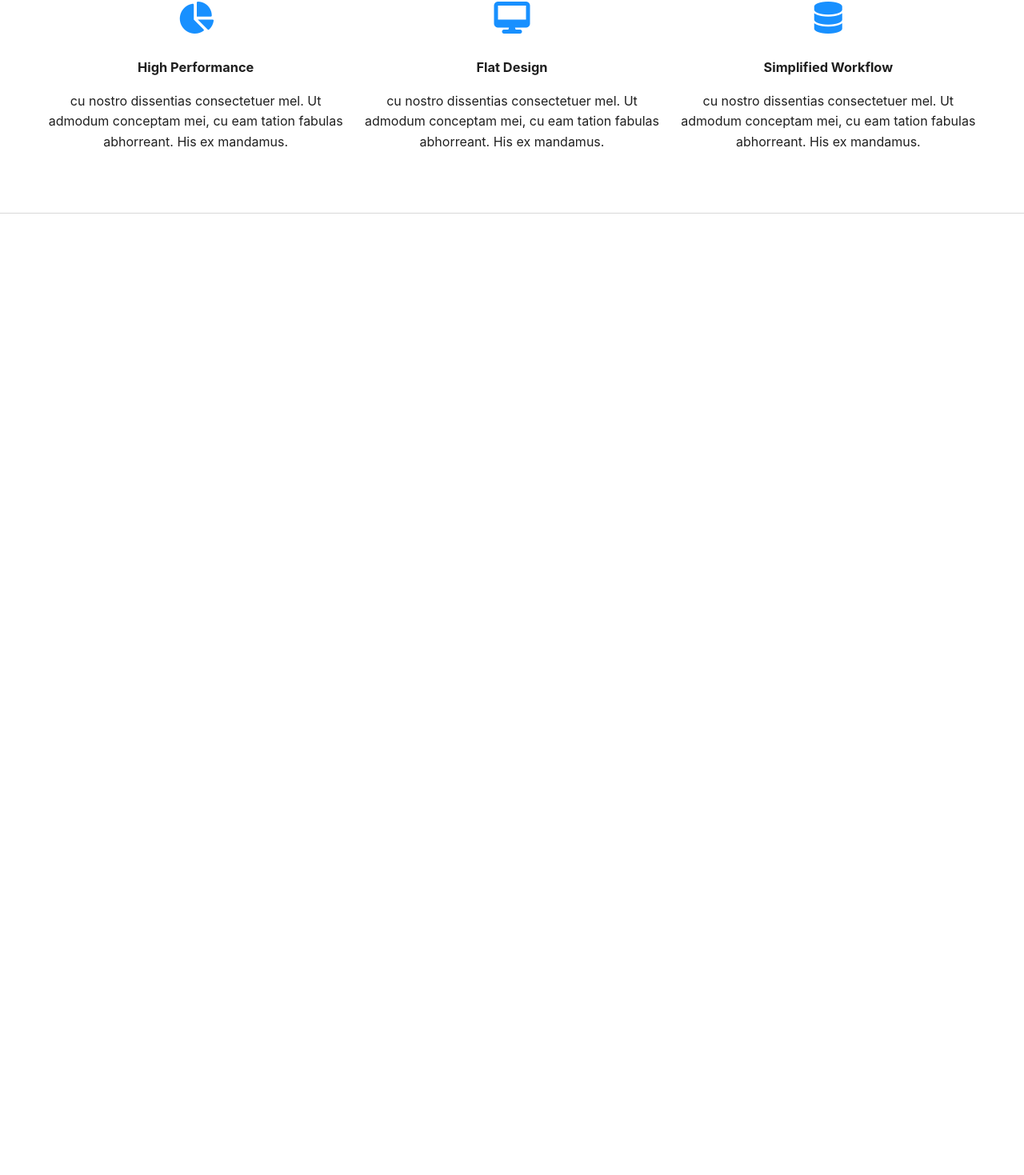
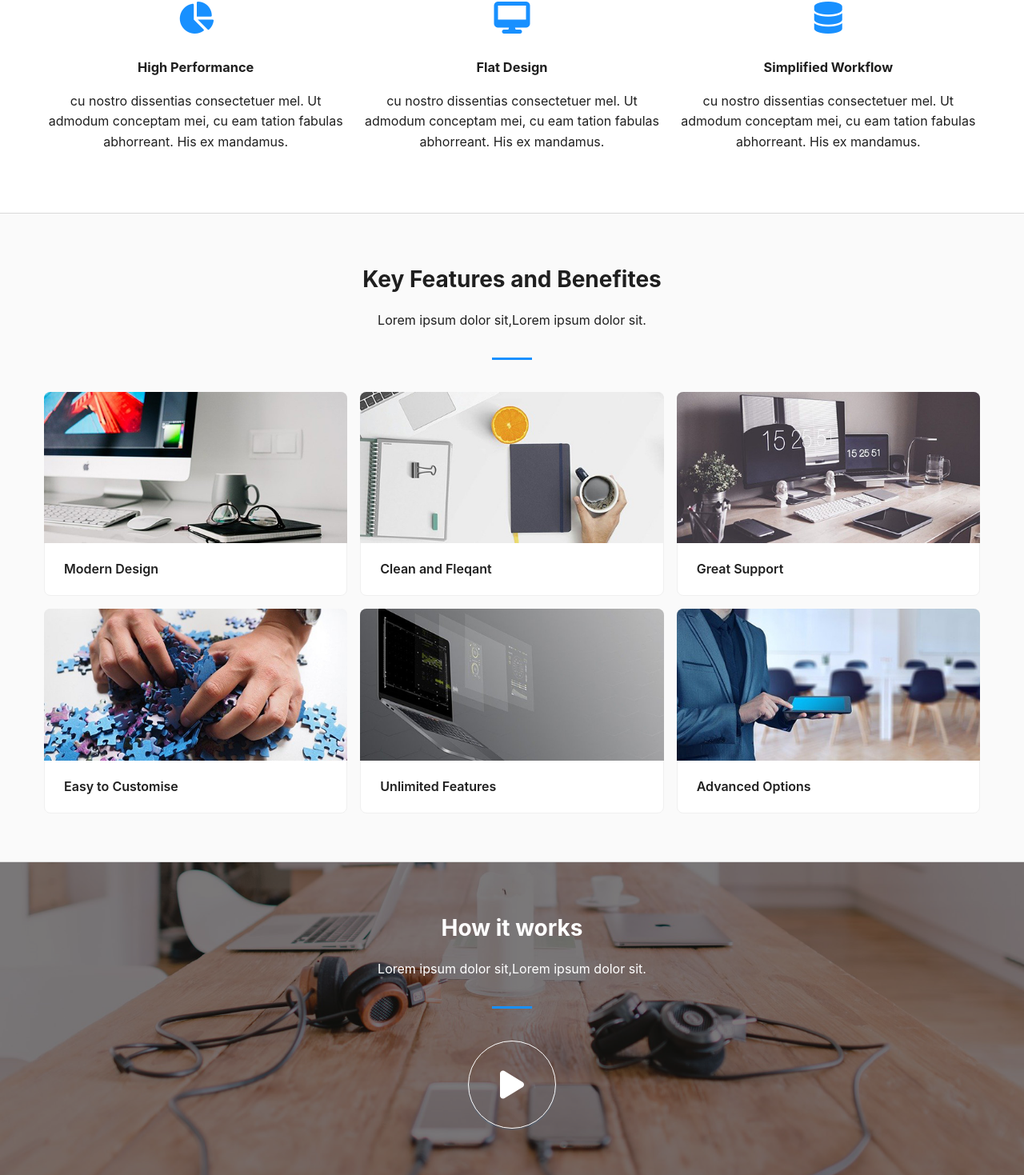
Before and after one commit to kemo12/antd-demo, a React (Create React App) app: page / in a window 1280 px wide. Shown: the part 1099-2568 px from the top of the page at 80% size. Before the commit the page ends 1366 px from the top, so only its background shows below. Built offline with nearby package versions, Linux system fonts and the light colour scheme.

Commit message:
<works>, <features>

```diff
--- /dev/null
+++ b/src/components/home/features.jsx
@@ -0,0 +1,74 @@
+import image1 from "../../assets/images/modern-design.jpg";
+import image2 from "../../assets/images/clean-design.jpg";
+import image3 from "../../assets/images/great-support.jpg";
+import image4 from "../../assets/images/easy-customise.jpg";
+import image5 from "../../assets/images/unlimited-features.jpg";
+import image6 from "../../assets/images/advanced-option.jpg";
+import { Col, Row } from "antd";
+import React from "react";
+import { Card } from "antd";
+const { Meta } = Card;
+const Features = () => {
+    return (
+        <div className="block featureBlock bgGray">
+            <div className="container-fluid">
+                <div className="titleHolder">
+                    <h2>Key Features and Benefites</h2>
+                    <p>Lorem ipsum dolor sit,Lorem ipsum dolor sit.</p>
+                </div>
+                <Row gutter={[16, 16]}>
+                    <Col span={8}>
+                        <Card
+                            hoverable
+                            cover={<img alt="example" src={image1} />}
+                        >
+                            <Meta title="Modern Design" />
+                        </Card>
+                    </Col>
+                    <Col span={8}>
+                        <Card
+                            hoverable
+                            cover={<img alt="example" src={image2} />}
+                        >
+                            <Meta title="Clean and Fleqant" />
+                        </Card>
+                    </Col>
+                    <Col span={8}>
+                        <Card
+                            hoverable
+                            cover={<img alt="example" src={image3} />}
+                        >
+                            <Meta title="Great Support" />
+                        </Card>
+                    </Col>
+                    <Col span={8}>
+                        <Card
+                            hoverable
+                            cover={<img alt="example" src={image4} />}
+                        >
+                            <Meta title="Easy to Customise" />
+                        </Card>
+                    </Col>
+                    <Col span={8}>
+                        <Card
+                            hoverable
+                            cover={<img alt="example" src={image5} />}
+                        >
+                            <Meta title="Unlimited Features" />
+                        </Card>
+                    </Col>
+                    <Col span={8}>
+                        <Card
+                            hoverable
+                            cover={<img alt="example" src={image6} />}
+                        >
+                            <Meta title="Advanced Options" />
+                        </Card>
+                    </Col>
+                </Row>
+            </div>
+        </div>
+    );
+};
+
+export default Features;
--- a/src/components/home/hero.jsx
+++ b/src/components/home/hero.jsx
@@ -26,7 +26,7 @@ const AppHero = () => {
             <Carousel>
                 {items.map((item) => {
                     return (
-                        <div className="container-fluid">
+                        <div className="container-fluid" key={item.key}>
                             <div className="content">
                                 <h3>{item.title}</h3>
                                 <p>{item.content}</p>
--- /dev/null
+++ b/src/components/home/works.jsx
@@ -0,0 +1,48 @@
+import { Button, Modal } from "antd";
+import React, { useState } from "react";
+
+const Works = () => {
+    const [isModalOpen, setIsModalOpen] = useState(false);
+
+    const showModal = () => {
+        setIsModalOpen(true);
+    };
+
+    const handleCancel = () => {
+        setIsModalOpen(false);
+    };
+    return (
+        <div className="block worksBlock">
+            <div className="container-fluid">
+                <div className="titleHolder">
+                    <h2>How it works</h2>
+                    <p>Lorem ipsum dolor sit,Lorem ipsum dolor sit.</p>
+                </div>
+                <div className="contentHolder">
+                    <Button type="primary" onClick={showModal}>
+                        <i className="fas fa-play"></i>
+                    </Button>
+                </div>
+
+                <Modal
+                    title="kamel dawoud"
+                    open={isModalOpen}
+                    onCancel={handleCancel}
+                    footer={null}
+                >
+                    <iframe
+                        width="100%"
+                        height="315"
+                        src="https://www.youtube.com/embed/rIEGqPmPaSM"
+                        title="YouTube video player"
+                        frameBorder="0"
+                        allow="accelerometer; autoplay; clipboard-write; encrypted-media; gyroscope; picture-in-picture; web-share"
+                        allowFullScreen
+                    ></iframe>
+                </Modal>
+            </div>
+        </div>
+    );
+};
+
+export default Works;
--- a/src/index.js
+++ b/src/index.js
@@ -1,14 +1,10 @@
-import React from 'react';
-import ReactDOM from 'react-dom/client';
-import './index.css';
-import App from './App';
+import React from "react";
+import ReactDOM from "react-dom/client";
+import "./index.css";
+import App from "./App";
 
-const root = ReactDOM.createRoot(document.getElementById('root'));
-root.render(
-  <React.StrictMode>
-    <App />
-  </React.StrictMode>
-);
+const root = ReactDOM.createRoot(document.getElementById("root"));
+root.render(<App />);
 
 // If you want to start measuring performance in your app, pass a function
 // to log results (for example: reportWebVitals(console.log))
--- a/src/pages/home.jsx
+++ b/src/pages/home.jsx
@@ -1,12 +1,16 @@
 import React from "react";
 import AppHero from "../components/home/hero";
 import About from "../components/home/about";
+import Features from "../components/home/features";
+import Works from "../components/home/works";
 
 const Home = () => {
     return (
         <div className="main">
             <AppHero />
             <About />
+            <Features />
+            <Works />
         </div>
     );
 };
```
